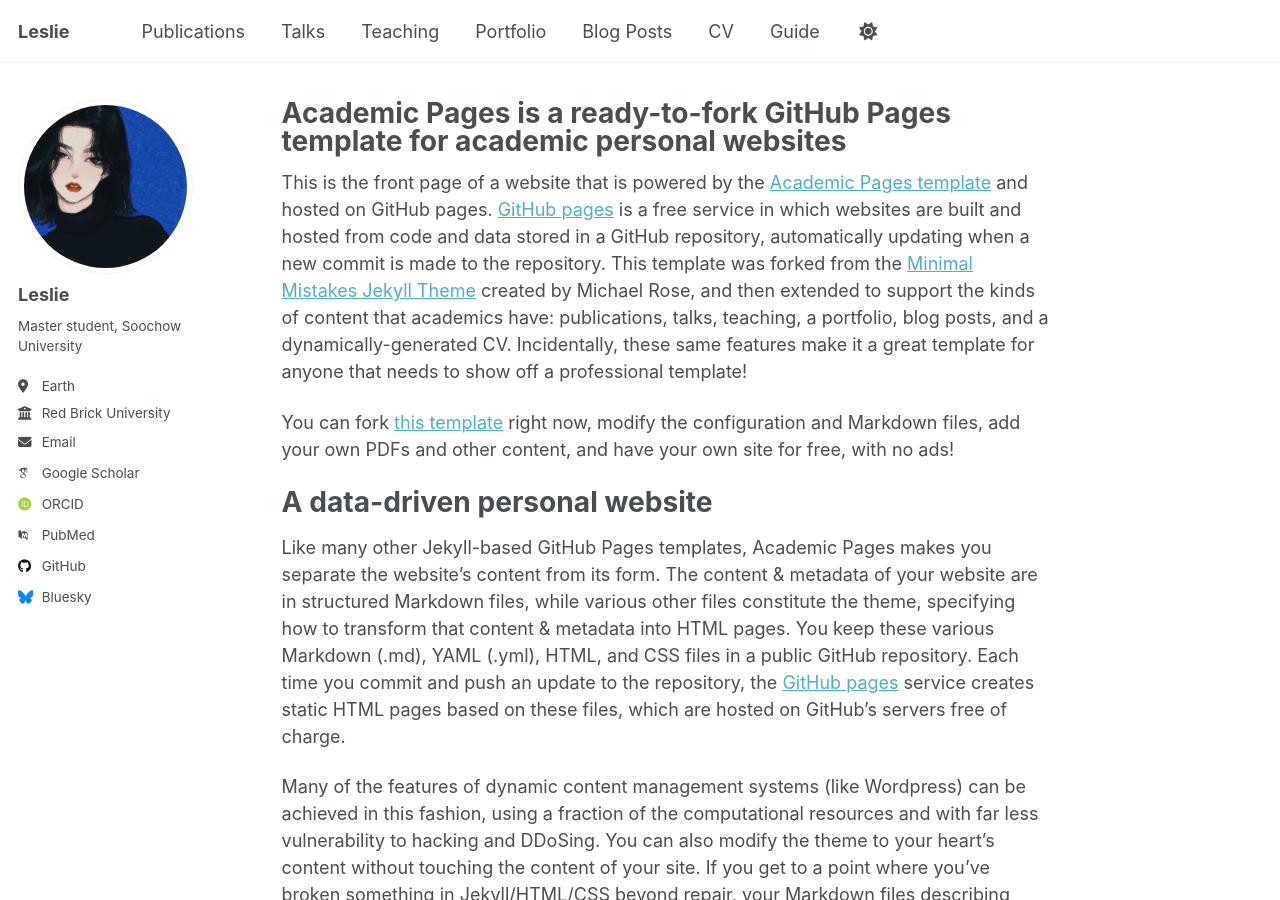
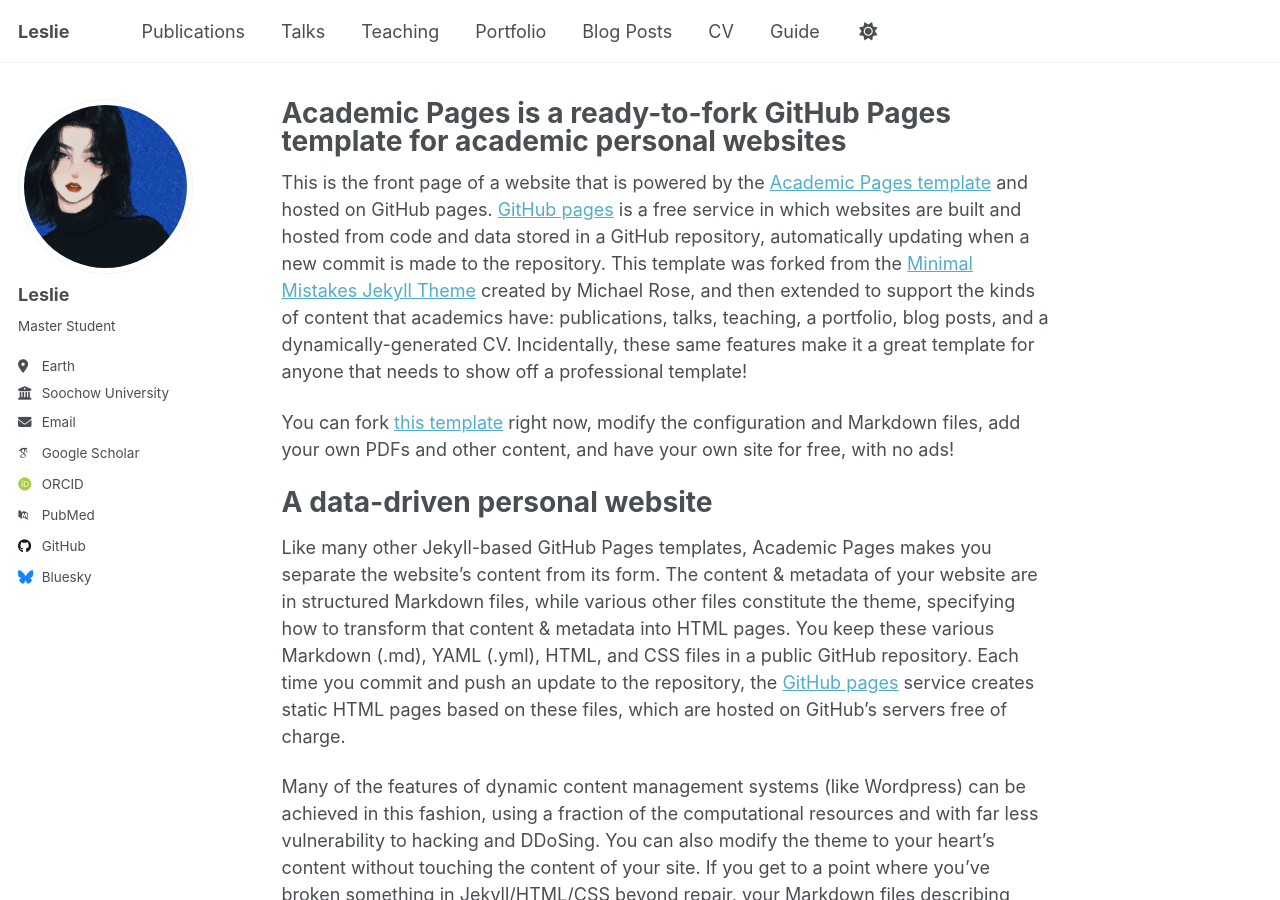
Before and after one commit to Luminescent7/Luminescent7.github.io, a Jekyll site: the page built from _pages/about.md, in a window 1280 px wide and 900 px high. Built offline with Jekyll 4.4.1, drawn with Linux system fonts in a browser that asks for light colours; some web fonts are replaced; a script that is not in the unit is left out.

Commit message:
Update _config.yml

```diff
--- a/_config.yml
+++ b/_config.yml
@@ -25,9 +25,9 @@ author:
   avatar           : "avatar1.png"
   name             : "Leslie"
   pronouns         : # example: "she/her"
-  bio              : "Master student, Soochow University"
+  bio              : "Master Student"
   location         : "Earth"
-  employer         : "Red Brick University"
+  employer         : "Soochow University"
   uri              : # URL
   email            : "none@example.org"
 
```
